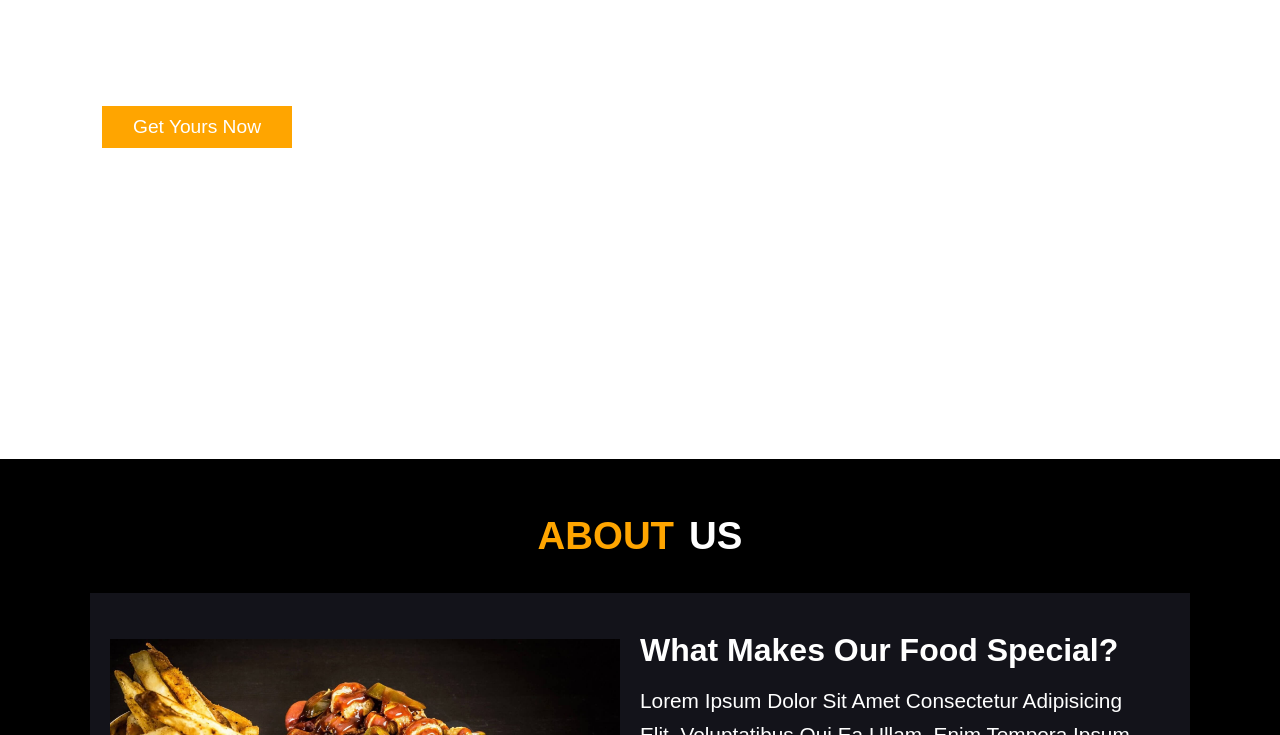
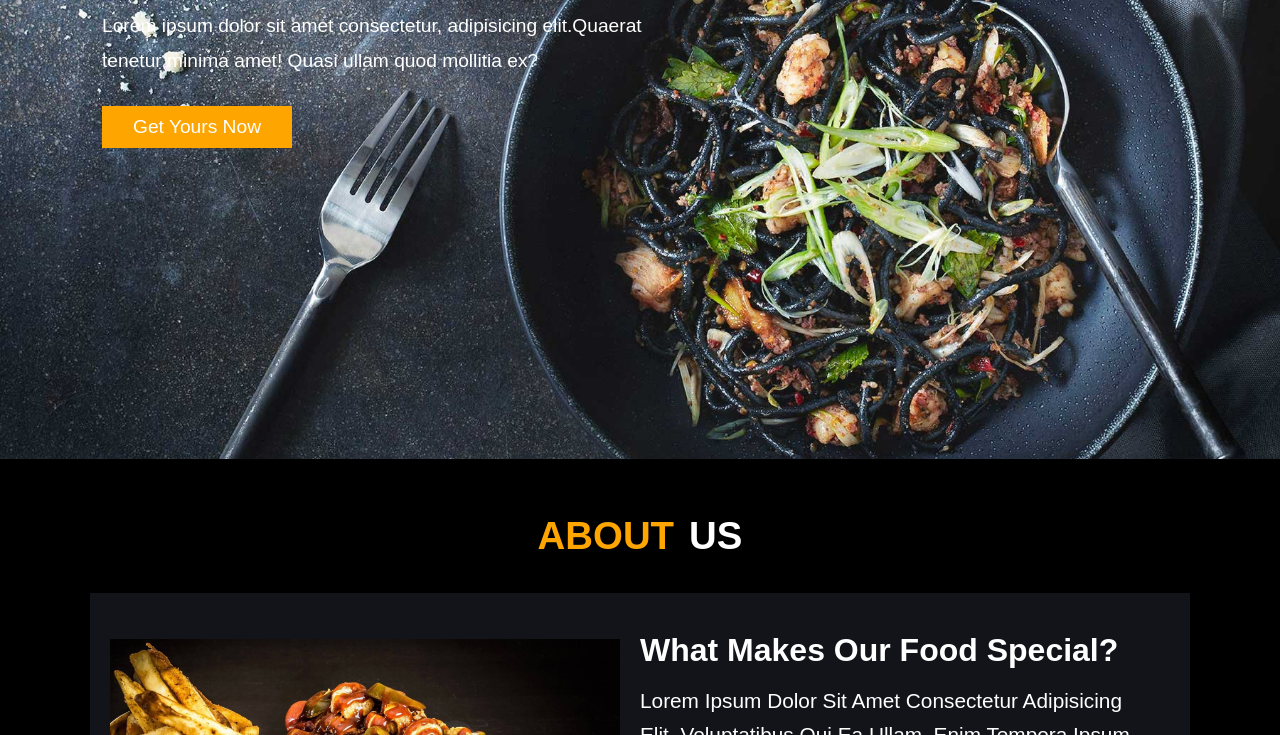
Before and after one commit to AyeshaMarryum/Resturant-Website, a plain HTML site: page index.html in a window 1280 px wide. Shown: the part 565-1300 px from the top of the page. Drawn offline with Linux system fonts and the light colour scheme; the site is published under a folder, as on GitHub Pages, so addresses that start at the root find nothing.

Commit message:
adding ./ to index.css

```diff
--- a/index.css
+++ b/index.css
@@ -74,7 +74,7 @@
 .content-area {
   overflow: auto;
   min-height: 100vh;
-  background-image: url(/imgs/home-img.png);
+  background-image: url(./imgs/home-img.png);
   background-size: cover;
   background-position: center;
   margin-top: 28vh;
```
